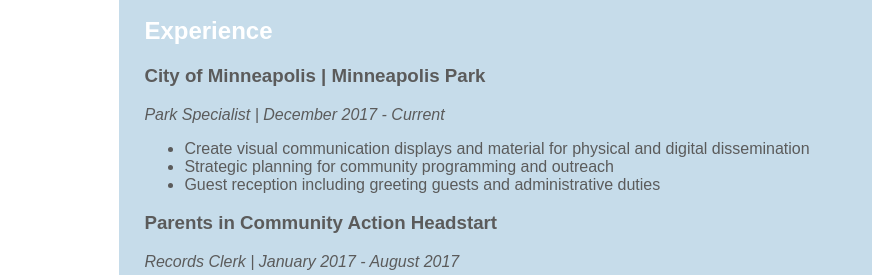
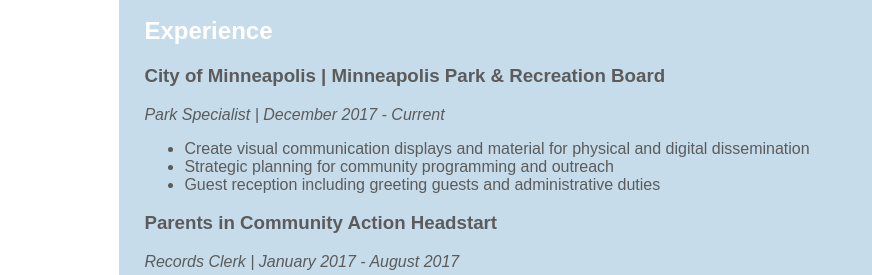
Before and after one commit to amysysaath/amysysaath.github.io, a plain HTML site: page index.html in a window 1280 px wide. Shown: the part 217-492 px from the top of the page, 0-872 px from the left. Drawn offline with Linux system fonts and the light colour scheme; grey boxes are pictures that could not be loaded.

Commit message:
Update index.html

```diff
--- a/index.html
+++ b/index.html
@@ -28,7 +28,7 @@
                       <h2>Experience</h2>
 					</div>
 					<div id="prof-exp">
-						<h3>City of Minneapolis | Minneapolis Park </h3>
+						<h3>City of Minneapolis | Minneapolis Park & Recreation Board</h3>
 						<div class="block-date">
 								<div class="pos-date">Park Specialist | December 2017 - Current</div>
 						</div>
```
